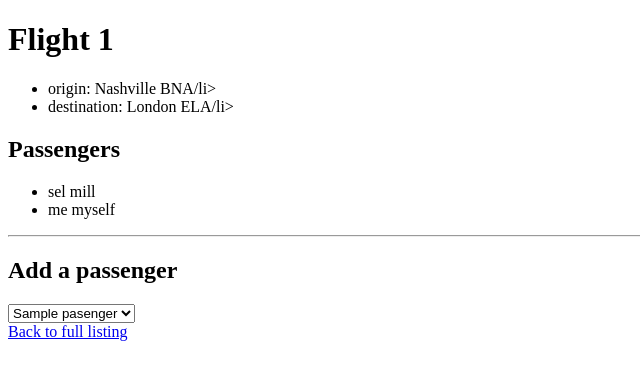
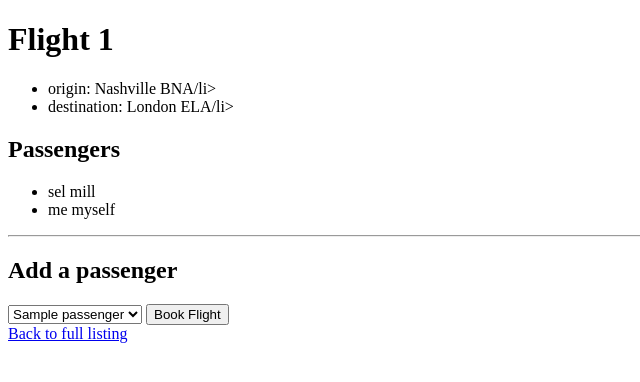
Before and after one commit to SelamDese/Airline, a Django app: template flights/templates/flights/flight.html in a window 1280 px wide. Shown: the top 382 px of the page, without its empty margins (0-640 px from the left). Run offline with Django 3.2, Linux system fonts and the light colour scheme; data comes from the database, SQL or seed files in the repository; the template is opened without the code that fills it: values that come from a table or form of the project are taken from there, most other values are stand-ins (such as "Sample title", 1, 10 or a date in 2020); parts of the project's set-up code (start-up, migrations or seed data) failed here and were passed over.

Commit message:
book a flight button

```diff
--- a/flights/templates/flights/flight.html
+++ b/flights/templates/flights/flight.html
@@ -23,10 +23,11 @@
         <select name="pasenger">
             {% for passenger in non_passengers %}
                 <option value="{{passenger.id}}">
-                    {{ pasenger }}
+                    {{ passenger }}
                 </option>
             {% endfor%}
         </select>
+        <input type="submit" value="Book Flight"/>
     </form>
     {% else %}
         <div>No passengers to add.</div>
```
